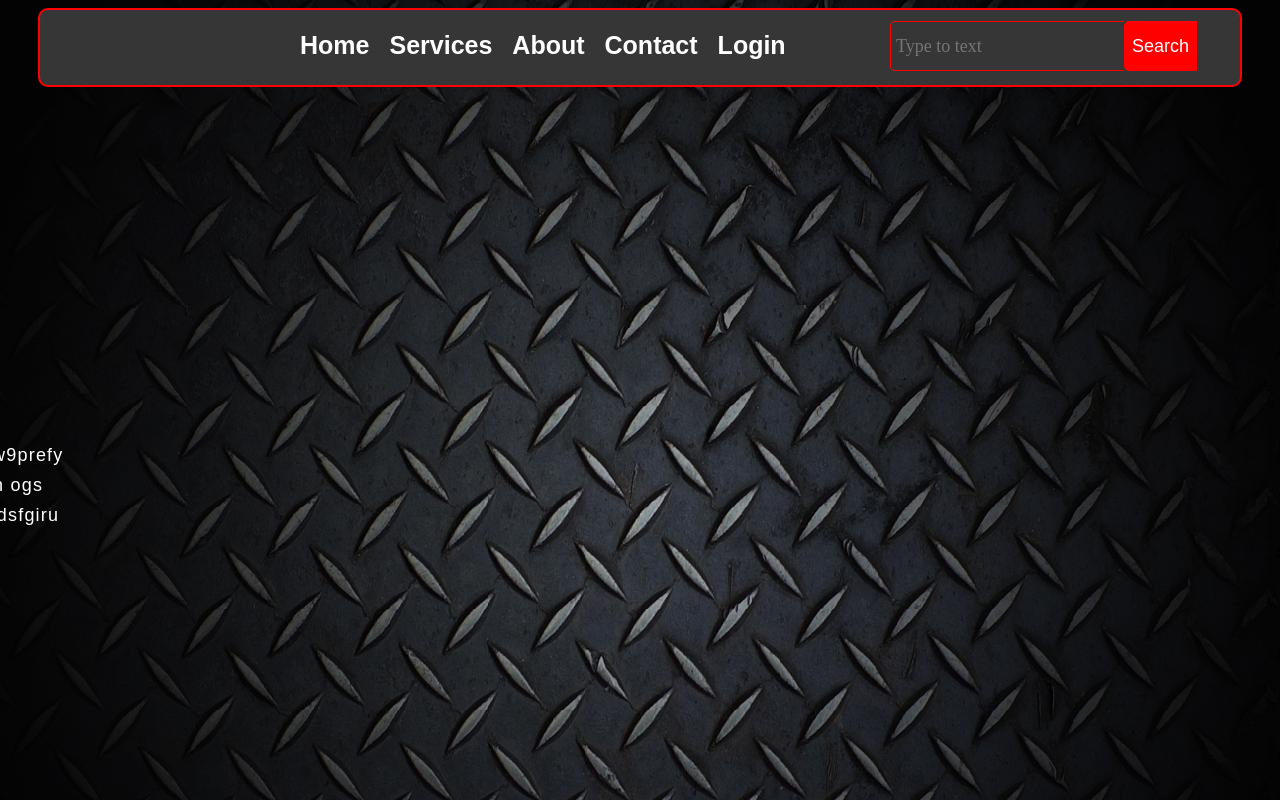
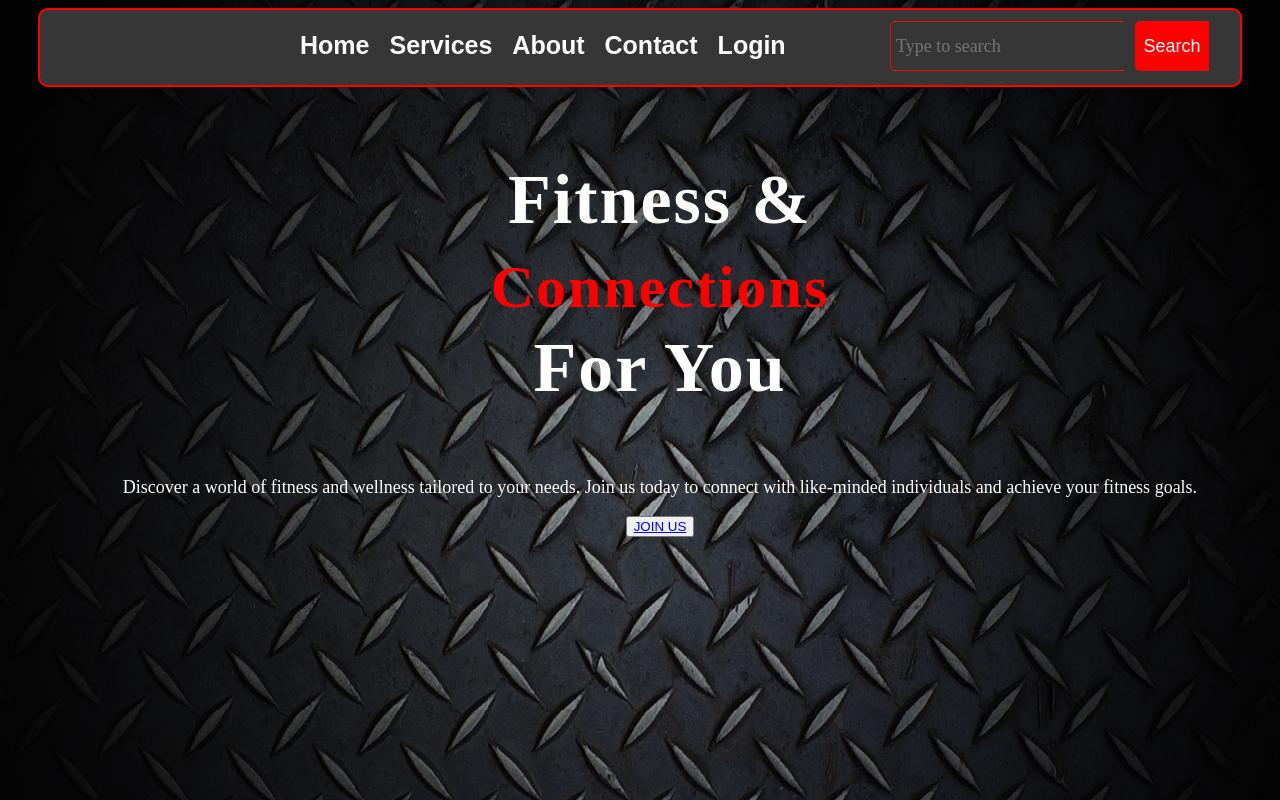
Before and after one commit to salvadorp21/CSE_4550_Project, a plain HTML site: page html/index.html in a window 1280 px wide. Drawn offline with Linux system fonts and the light colour scheme.

Commit message:
minor changes

```diff
--- a/html/index.html
+++ b/html/index.html
@@ -5,73 +5,35 @@
         <meta name="viewport" content="width=device-width, initial-scale=1">
         <link rel="stylesheet" href="style.css">
         <title>FitConnect</title>
-
     </head>
     <body>
         <div class="main">
             <div class="navbar">
-
-
-
-                <div class ="icon">
-                    <h2 class="logo"> FitConnect</h2>
+                <div class="icon">
+                    <h2 class="logo">FitConnect</h2>
                 </div>
-
-
-
-
-
-
-
 
                 <div class="menu">
                     <ul>
-                        <li><a href="index.html">Home</a>
-                        <li><a href="services.html">Services</a>
-                        <li><a href="about.html">About</a>
-                        <li><a href="contact.html">Contact</a>
-                        <li><a href="login.html">Login</a>
-
+                        <li><a href="index.html">Home</a></li>
+                        <li><a href="services.html">Services</a></li>
+                        <li><a href="about.html">About</a></li>
+                        <li><a href="contact.html">Contact</a></li>
+                        <li><a href="login.html">Login</a></li>
                     </ul>
-
                 </div>
 
                 <div class="search">
-                        <input class="srch" type="search" name="" placeholder="Type to text">
-                        <a href="#"></a> <button class="btn">Search </button>
-
+                    <input class="srch" type="search" name="" placeholder="Type to search">
+                    <button class="btn">Search</button>
                 </div>
 
                 <div class="content">
-                        <h1> Fitness & <br><span>Connections</span> <br>For You</h1>
-                        <p class="par"> uifhhufdidufudsirsoew8ytyo ty9eryfyr9tyre9ety9yw9prefy<br>
-                        jihfguihwhugerirwthgiwregtfhfhd9useiofgup iwfh ogs<br>
-                        iuhafioieasdiluyruiyeprth heitwipuwertipwuihfjiuadsfgiru</p>
-
-                        <button class="cn"><a href="#"> JOIN US </a></button>
-                    </div>
-
-
-
-                   </div>
-
-
-
-
+                    <h1>Fitness & <br><span>Connections</span><br>For You</h1>
+                    <p class="par">Discover a world of fitness and wellness tailored to your needs. Join us today to connect with like-minded individuals and achieve your fitness goals.</p>
+                    <button class="cn"><a href="#">JOIN US</a></button>
                 </div>
             </div>
-
         </div>
-
-
-
-
-
-            </div>
-        </div>
-
-
-
     </body>
-
 </html>
--- a/html/style.css
+++ b/html/style.css
@@ -1,9 +1,10 @@
 
-.main{
-    width:fit-content
-    height:fit-content
+.main {
+    width: 100%;
+    height: auto;
+    margin: 0 auto;
+    text-align: center;
 }
-
 
 body{
     background-image: url(wV5ishn.jpg);
@@ -122,59 +123,28 @@ body{
         outline: none;
 }
 
-    .content{
-        width: 1200px;
-        height: auto;
+.content {
+    width: 100%;
     color: white;
-        position:fixed;
-        margin-top: 15px;
-        margin-left: -500px;
+    text-align: center; /* Centers all content inside */
+    margin-top: 20px;
+    padding: 20px; /* Adds space around the content */
 }
 
-    .content .par{
-        padding-left: 20px;
-        padding-bottom: 25px;
-        font-family: Arial;
-        letter-spacing: 1.2px;
-        line-height: 30px;
-        margin-left: -685px;
+.content h1 {
+    font-family: 'Times New Roman';
+    font-size: 70px;
+    margin-top: 9%; /* You can adjust this to move the heading vertically */
+    letter-spacing: 2px;
+    line-height: 1.2; /* Adds better spacing between lines */
+    text-align: center; /* Ensures the text is centered */
 }
 
-    .content h1{
-        font-family: 'Times New Roman';
-        font-size: 70px;
-        padding-left: 20px;
-        margin-top: 9%;
-        letter-spacing: 2px;
+.content span {
+    color: red;
+    font-size: 60px; /* Adjust the size if necessary */
 }
 
-    .content .cn{
-        width: 160px;
-        height: 40px;
-        background: red;
-        border: none;
-        margin-bottom: 10px;
-        font-size: 25px;
-        border-radius: 10px;
-        cursor: pointer;
-        transition: .4s ease;
-    }
-
-    .content .cn a {
-        text-decoration: none;
-        color: black;
-        transition: .3s ease;
-    }
-
-    .cn:hover{
-        background: white;
-
-    }
-
-    .content span{
-        color: red;
-        font-size: 60px;
-    }
 
 
 .image{
@@ -242,10 +212,6 @@ body{
 
 }
 
-
-
-
-
 form label{
         display: flex;
         margin-top: 20px;
```
Lines whose indentation alone changed are shown as unchanged.
